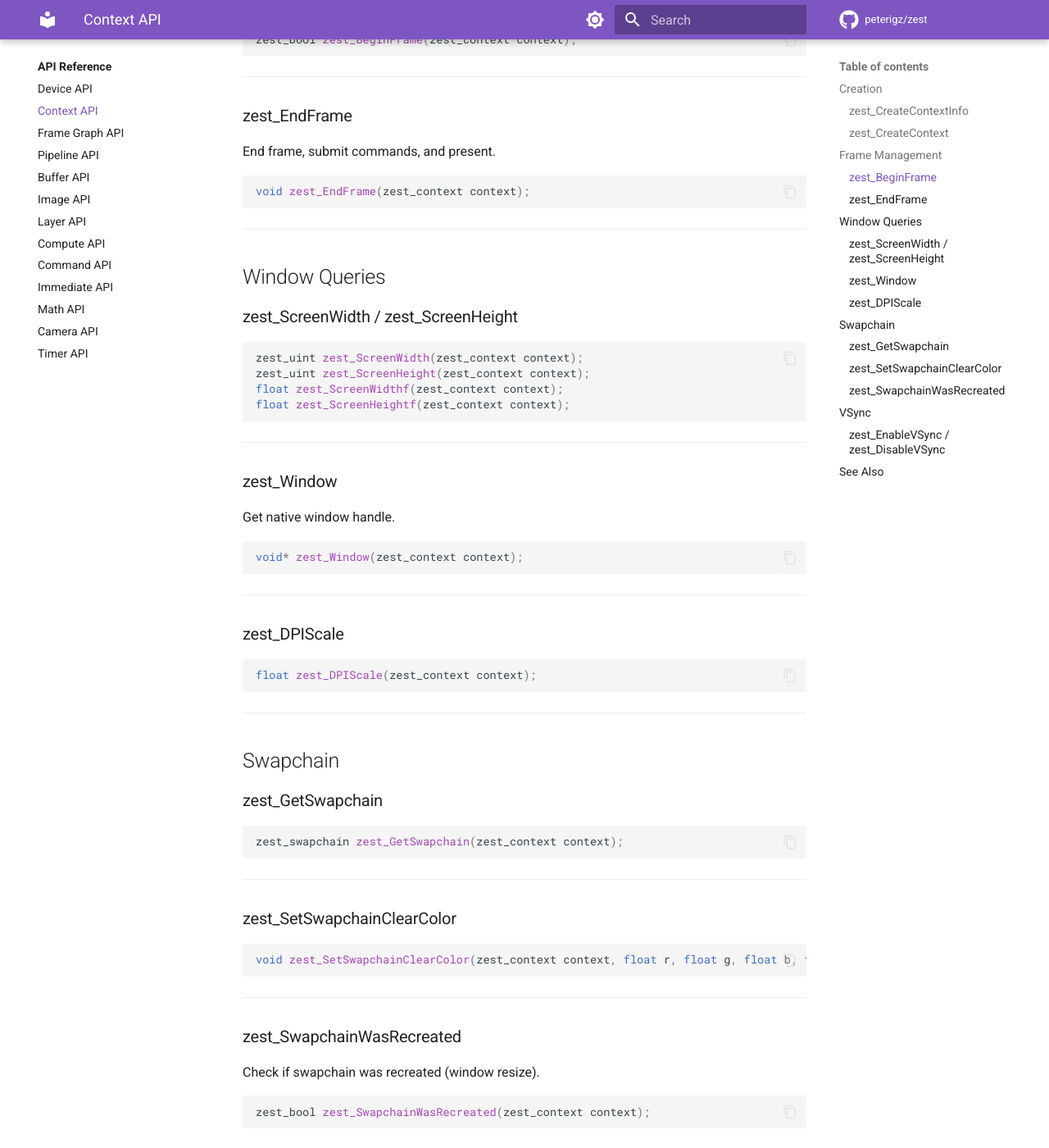
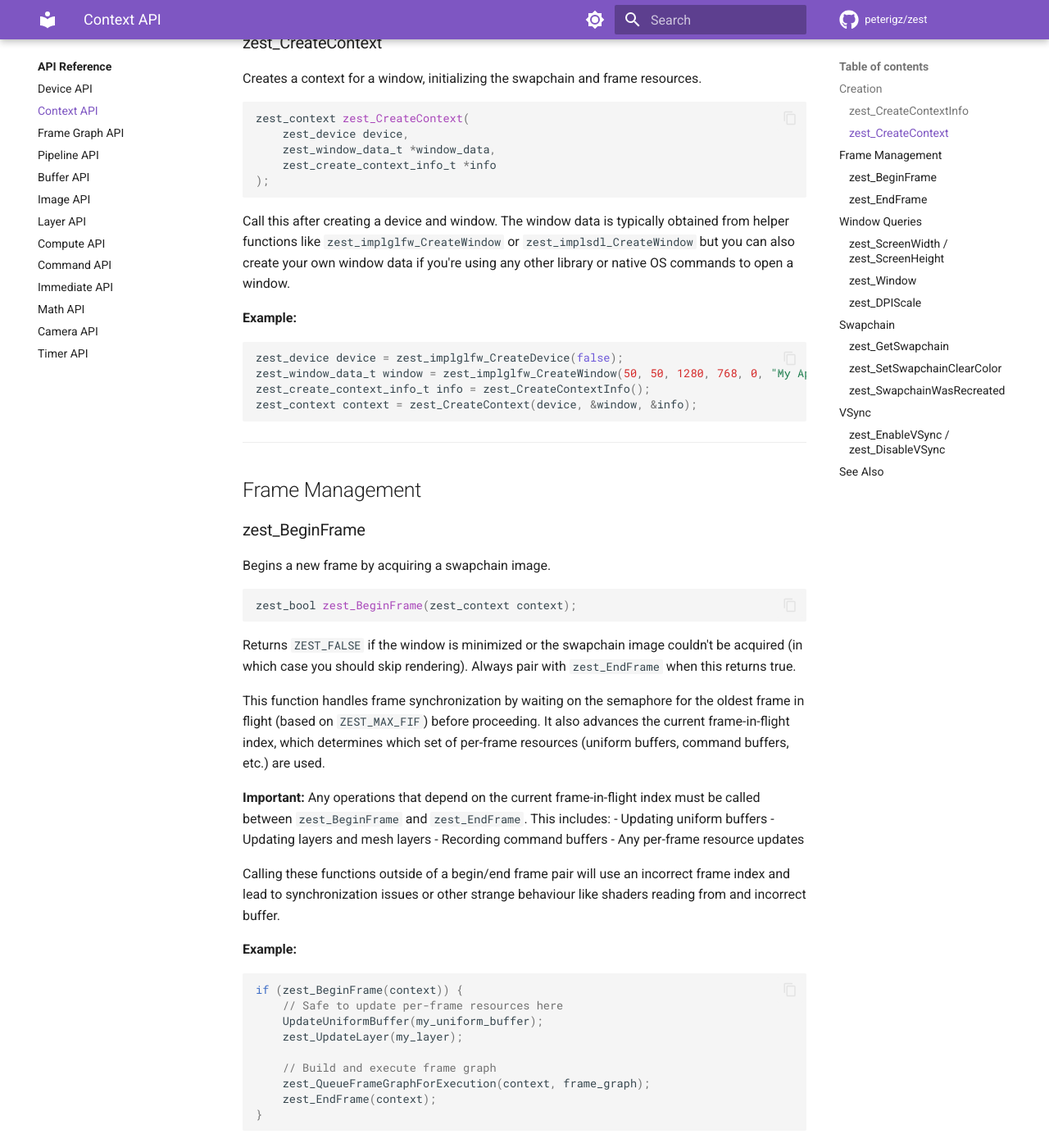
Before and after one commit to peterigz/zest, an MkDocs documentation site: the page built from docs/api-reference/context.md, in a window 1280 px wide and 1400 px high, scrolled down 910 px. Shown: the whole window at 82% size. Built offline with MkDocs 1.6.1 and Material for MkDocs 9.7.7, drawn with Linux system fonts in a browser that asks for light colours; comment, search, counter and statistics services are not loaded; some of the changed text lies outside the part shown.

Commit message:
Update context.md

````diff
--- a/docs/api-reference/context.md
+++ b/docs/api-reference/context.md
@@ -1,29 +1,51 @@
 # Context API
 
-Functions for context (window/swapchain) management.
+Functions for context (window/swapchain) management. A context represents a single window and its associated swapchain, frame resources, and linear allocators. One device can serve multiple contexts for multi-window applications.
+
+Generally speaking, if you're creating a game or app that opens a single window then you'll only ever use a single context, but there is scope for having multiple contexts such as using Dear ImGui and being able to drag imgui windows outside of the main window. This will create a new context to draw just that window.
 
 ## Creation
 
 ### zest_CreateContextInfo
 
-Create default context configuration.
+Creates a default context configuration struct with sensible defaults.
 
 ```cpp
-zest_create_context_info_t zest_CreateContextInfo(void);
+zest_create_context_info_t zest_CreateContextInfo();
+```
+
+Use this to get a pre-configured struct, then modify specific fields as needed before passing to `zest_CreateContext`. The struct contains settings for window title, dimensions, vsync, frame allocator sizes, and more.
+
+**Example:**
+```cpp
+zest_create_context_info_t create_info = zest_CreateContextInfo();
+ZEST__FLAG(create_info.flags, zest_context_init_flag_enable_vsync);  // Enable vsync
+create_info.screen_width = 1920;
+create_info.screen_height = 1080;
 ```
 
 ---
 
 ### zest_CreateContext
 
-Create a context for a window.
+Creates a context for a window, initializing the swapchain and frame resources.
 
 ```cpp
 zest_context zest_CreateContext(
     zest_device device,
     zest_window_data_t *window_data,
-    zest_create_context_info_t *create_info
+    zest_create_context_info_t *info
 );
+```
+
+Call this after creating a device and window. The window data is typically obtained from helper functions like `zest_implglfw_CreateWindow` or `zest_implsdl_CreateWindow` but you can also create your own window data if you're using any other library or native OS commands to open a window.
+
+**Example:**
+```cpp
+zest_device device = zest_implglfw_CreateDevice(false);
+zest_window_data_t window = zest_implglfw_CreateWindow(50, 50, 1280, 768, 0, "My App");
+zest_create_context_info_t info = zest_CreateContextInfo();
+zest_context context = zest_CreateContext(device, &window, &info);
 ```
 
 ---
@@ -32,20 +54,55 @@ zest_context zest_CreateContext(
 
 ### zest_BeginFrame
 
-Begin a new frame. Returns false if window is minimized.
+Begins a new frame by acquiring a swapchain image.
 
 ```cpp
 zest_bool zest_BeginFrame(zest_context context);
+```
+
+Returns `ZEST_FALSE` if the window is minimized or the swapchain image couldn't be acquired (in which case you should skip rendering). Always pair with `zest_EndFrame` when this returns true.
+
+This function handles frame synchronization by waiting on the semaphore for the oldest frame in flight (based on `ZEST_MAX_FIF`) before proceeding. It also advances the current frame-in-flight index, which determines which set of per-frame resources (uniform buffers, command buffers, etc.) are used.
+
+**Important:** Any operations that depend on the current frame-in-flight index must be called between `zest_BeginFrame` and `zest_EndFrame`. This includes:
+- Updating uniform buffers
+- Updating layers and mesh layers
+- Recording command buffers
+- Any per-frame resource updates
+
+Calling these functions outside of a begin/end frame pair will use an incorrect frame index and lead to synchronization issues or other strange behaviour like shaders reading from and incorrect buffer.
+
+**Example:**
+```cpp
+if (zest_BeginFrame(context)) {
+    // Safe to update per-frame resources here
+    UpdateUniformBuffer(my_uniform_buffer);
+    zest_UpdateLayer(my_layer);
+
+    // Build and execute frame graph
+    zest_QueueFrameGraphForExecution(context, frame_graph);
+    zest_EndFrame(context);
+}
 ```
 
 ---
 
 ### zest_EndFrame
 
-End frame, submit commands, and present.
+Ends the frame, submits queued command buffers, and presents to the window.
 
 ```cpp
 void zest_EndFrame(zest_context context);
+```
+
+Executes any queued frame graphs and presents the rendered image to the screen. Must be called after `zest_BeginFrame` returns true.
+
+**Example:**
+```cpp
+if (zest_BeginFrame(context)) {
+    zest_QueueFrameGraphForExecution(context, frame_graph);
+    zest_EndFrame(context);
+}
 ```
 
 ---
@@ -54,6 +111,8 @@ void zest_EndFrame(zest_context context);
 
 ### zest_ScreenWidth / zest_ScreenHeight
 
+Gets the current window/swapchain dimensions in pixels.
+
 ```cpp
 zest_uint zest_ScreenWidth(zest_context context);
 zest_uint zest_ScreenHeight(zest_context context);
@@ -61,22 +120,59 @@ float zest_ScreenWidthf(zest_context context);
 float zest_ScreenHeightf(zest_context context);
 ```
 
+The `f` variants return floats, useful for viewport calculations and shader uniforms where float arithmetic is needed.
+
+**Example:**
+```cpp
+// Set up orthographic projection for 2D rendering
+float proj_x = 2.0f / zest_ScreenWidthf(context);
+float proj_y = 2.0f / zest_ScreenHeightf(context);
+
+// Calculate aspect ratio
+float aspect = zest_ScreenWidthf(context) / zest_ScreenHeightf(context);
+```
+
 ---
 
 ### zest_Window
 
-Get native window handle.
+Gets the native window handle (GLFW, SDL, etc.).
 
 ```cpp
 void* zest_Window(zest_context context);
+```
+
+Cast the result to your windowing library's handle type. Useful for input handling, window state queries, or platform-specific operations.
+
+**Example:**
+```cpp
+// With GLFW
+GLFWwindow *window = (GLFWwindow*)zest_Window(context);
+while (!glfwWindowShouldClose(window)) {
+    glfwPollEvents();
+    // render...
+}
+
+// With SDL
+SDL_Window *window = (SDL_Window*)zest_Window(context);
 ```
 
 ---
 
 ### zest_DPIScale
 
+Gets the DPI scale factor for the context's window.
+
 ```cpp
 float zest_DPIScale(zest_context context);
+```
+
+Returns the ratio of physical pixels to logical pixels. Use this to scale UI elements appropriately on high-DPI displays (Retina, 4K monitors, etc.).
+
+**Example:**
+```cpp
+float scale = zest_DPIScale(context);
+float font_size = 16.0f * scale;  // Scale font for high-DPI
 ```
 
 ---
@@ -85,26 +181,60 @@ float zest_DPIScale(zest_context context);
 
 ### zest_GetSwapchain
 
+Gets the swapchain handle for advanced operations.
+
 ```cpp
 zest_swapchain zest_GetSwapchain(zest_context context);
+```
+
+Returns the underlying swapchain object. Useful when you need to query swapchain properties like format or create compatible render targets.
+
+**Example:**
+```cpp
+zest_swapchain swapchain = zest_GetSwapchain(context);
+zest_format format = zest_GetSwapchainFormat(swapchain);
 ```
 
 ---
 
 ### zest_SetSwapchainClearColor
 
+Sets the clear color used when the swapchain is cleared.
+
 ```cpp
-void zest_SetSwapchainClearColor(zest_context context, float r, float g, float b, float a);
+void zest_SetSwapchainClearColor(zest_context context, float red, float green, float blue, float alpha);
+```
+
+The color is used as the background when rendering to the swapchain. Components are in the range 0.0 to 1.0.
+
+**Example:**
+```cpp
+// Dark gray background
+zest_SetSwapchainClearColor(context, 0.1f, 0.1f, 0.1f, 1.0f);
+
+// Cornflower blue (classic game background)
+zest_SetSwapchainClearColor(context, 0.39f, 0.58f, 0.93f, 1.0f);
 ```
 
 ---
 
 ### zest_SwapchainWasRecreated
 
-Check if swapchain was recreated (window resize).
+Checks if the swapchain was recreated this frame (due to window resize).
 
 ```cpp
 zest_bool zest_SwapchainWasRecreated(zest_context context);
+```
+
+Returns `ZEST_TRUE` if the swapchain was recreated. Use this to invalidate cached frame graphs or recreate screen-sized resources.
+
+**Example:**
+```cpp
+if (zest_SwapchainWasRecreated(context)) {
+    // Flush cached frame graphs that may reference old screen-size resources
+    zest_FlushCachedFrameGraphs(context);
+    RecreateScreenSizeBuffers();
+}
 ```
 
 ---
@@ -113,9 +243,23 @@ zest_bool zest_SwapchainWasRecreated(zest_context context);
 
 ### zest_EnableVSync / zest_DisableVSync
 
+Controls vertical synchronization for the context.
+
 ```cpp
 void zest_EnableVSync(zest_context context);
 void zest_DisableVSync(zest_context context);
+```
+
+VSync limits the frame rate to the display's refresh rate, eliminating screen tearing but potentially adding input latency. These functions trigger a swapchain recreation.
+
+**Example:**
+```cpp
+// Toggle vsync based on user preference
+if (user_wants_vsync) {
+    zest_EnableVSync(context);
+} else {
+    zest_DisableVSync(context);
+}
 ```
 
 ---
````
